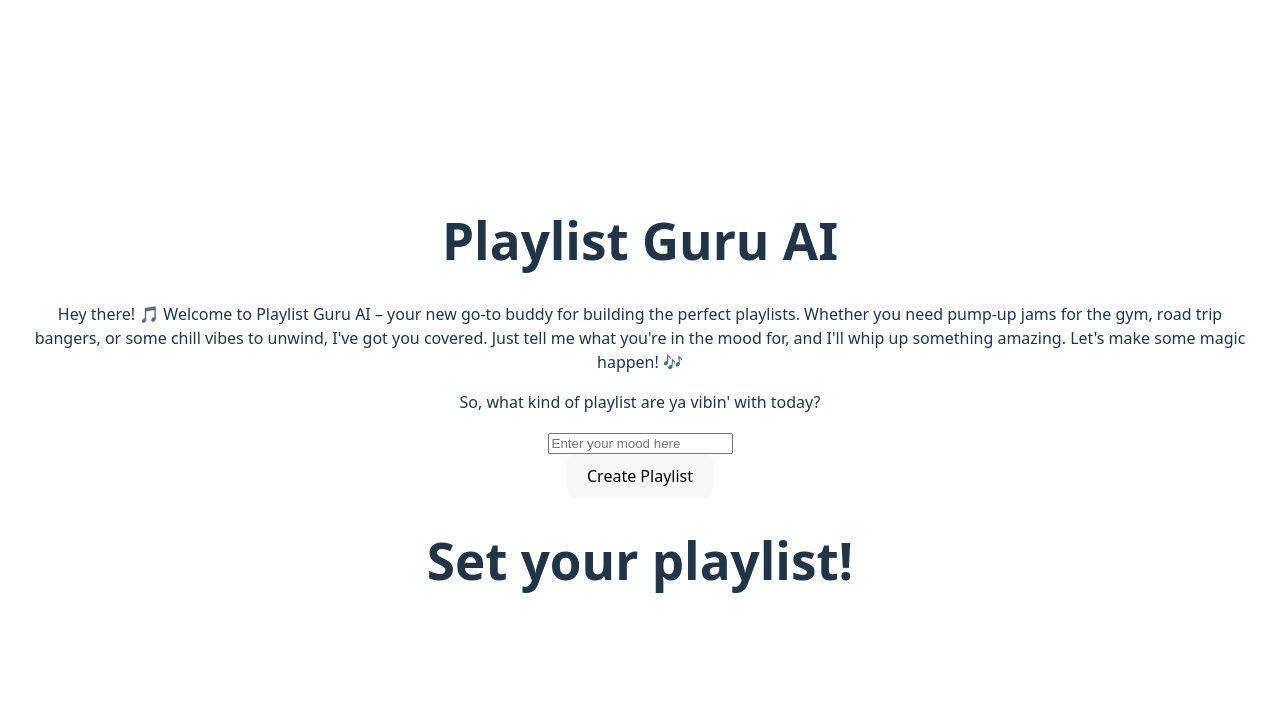
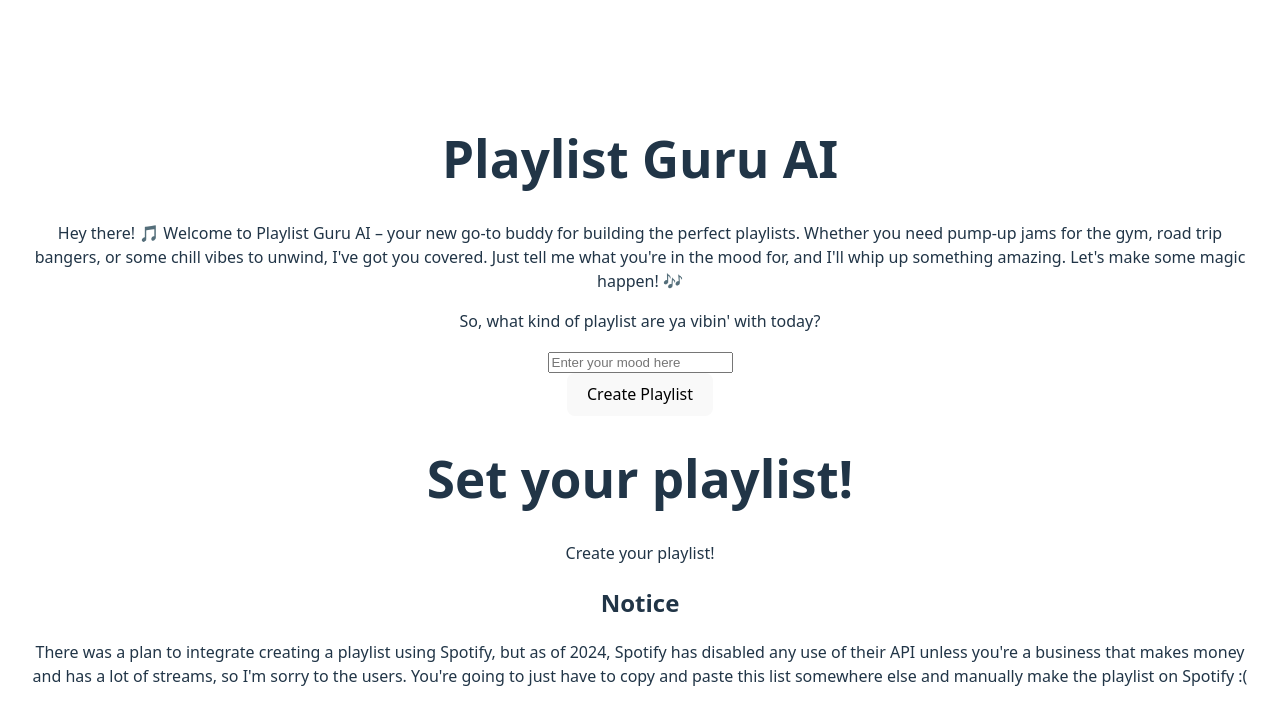
Before and after one commit to keithrsialana/PlaylistGuru, a React (Vite) app: page / in a window 1280 px wide. Shown: the top 724 px of the page. Built offline with nearby package versions, Linux system fonts and the light colour scheme.

Commit message:
small change, added loading text when list is actively generating

```diff
--- a/src/components/playlist.jsx
+++ b/src/components/playlist.jsx
@@ -29,16 +29,18 @@ export default function Playlist() {
           playlistMood +
           ". Respond with a random list of 49 song titles and their respective artists that fit this mood, separated by semicolons. Format the response as 'Song Title - Artist Name'. Do not include any additional text or explanations.",
       });
-      setPlaylist("Generating playlist...");
+      document.getElementById('loadingText').removeAttribute("hidden");
+      setPlaylist([]);
       const text = await result.getText();
 
       // Convert semicolon-separated string into an array
       let playlistList = text.split(";").map((song) => song.trim());
-
-      setPlaylist(playlistList); // Update the state with the generated playlist
+      setPlaylist(playlistList);
+      document.getElementById('loadingText').setAttribute("hidden","true");
+      console.log('song list updated')
     } catch (error) {
       console.error("Error generating playlist:", error);
-      setPlaylist("Error generating playlist. Please try again.");
+
     }
   }
 
@@ -49,17 +51,19 @@ export default function Playlist() {
           ? `Your '` + playlistMood + `' playlist:`
           : "Set your playlist!"}
       </h1>
-      <div>
-        {playlistList.length > 0 ? (
+      <h3 id="loadingText" hidden>Generating your playlist... Hang on!</h3>
+      <div id="songsText">
+        {playlistList.length < 1 ? "Create your playlist!":
+        (
           <ol>
             {playlistList.map((song, index) => (
               <li key={index}>{song}</li>
             ))}
           </ol>
-        ) : (
-          ""
         )}
       </div>
+      <h2>Notice</h2>
+      <p>There was a plan to integrate creating a playlist using Spotify, but as of 2024, Spotify has disabled any use of their API unless you're a business that makes money and has a lot of streams, so I'm sorry to the users. You're going to just have to copy and paste this list somewhere else and manually make the playlist on Spotify :(</p>
     </div>
   );
 }
```
